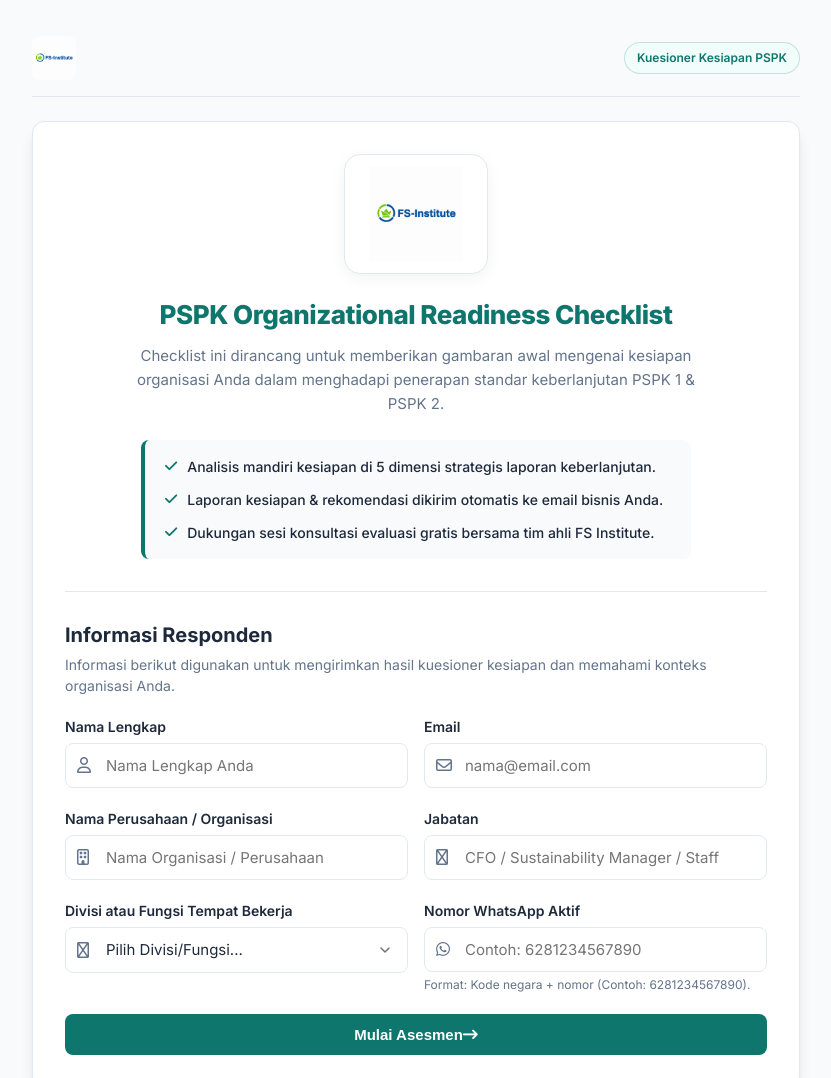
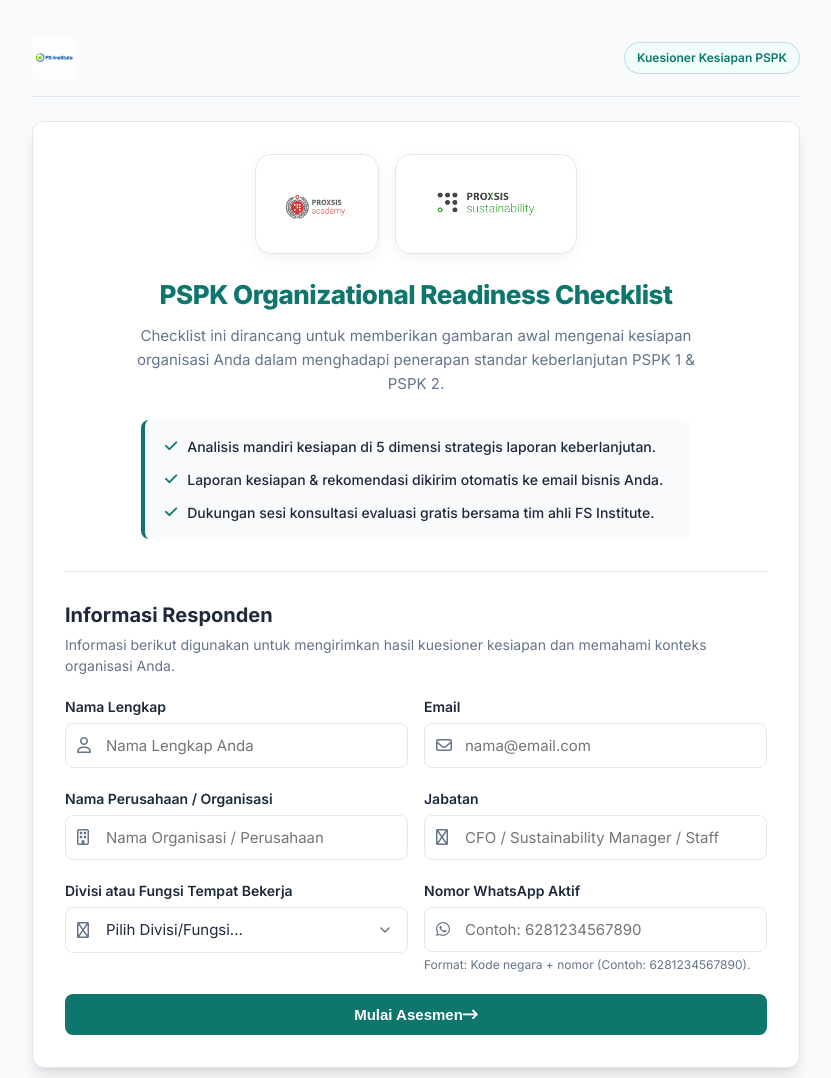
Before and after one commit to dickymaul7/PSPK-Assessment, a website: page public/index.html in a window 1280 px wide. Shown: the top 1078 px of the page, without its empty margins (224-1055 px from the left). Drawn offline with Linux system fonts and the light colour scheme.

Commit message:
Add files via upload

```diff
--- a/public/index.html
+++ b/public/index.html
@@ -33,7 +33,8 @@
       <section id="step-welcome" class="step-section active">
         <div class="welcome-hero">
           <div class="logo-wrapper">
-            <img src="logo.png" alt="FS Institute Logo" class="hero-logo">
+            <img src="logo-1.png" alt="Proxsis Academy Logo" class="hero-logo">
+            <img src="logo-2.png" alt="Proxsis Sustainability Logo" class="hero-logo">
           </div>
           <h1>PSPK Organizational Readiness Checklist</h1>
           <p class="subtitle">Checklist ini dirancang untuk memberikan gambaran awal mengenai kesiapan organisasi Anda dalam menghadapi penerapan standar keberlanjutan PSPK 1 & PSPK 2.</p>
--- a/public/style.css
+++ b/public/style.css
@@ -822,10 +822,12 @@ body {
   margin-bottom: 24px;
   display: flex;
   justify-content: center;
+  gap: 16px; /* Jarak antar kartu logo */
+  flex-wrap: wrap; /* Responsif untuk layar HP */
 }
 
 .hero-logo {
-  height: 120px;
+  height: 100px;
   width: auto;
   max-width: 100%;
   object-fit: contain;
```
Also changed, not shown: public/logo-1.png (added), public/logo-2.png (added).
